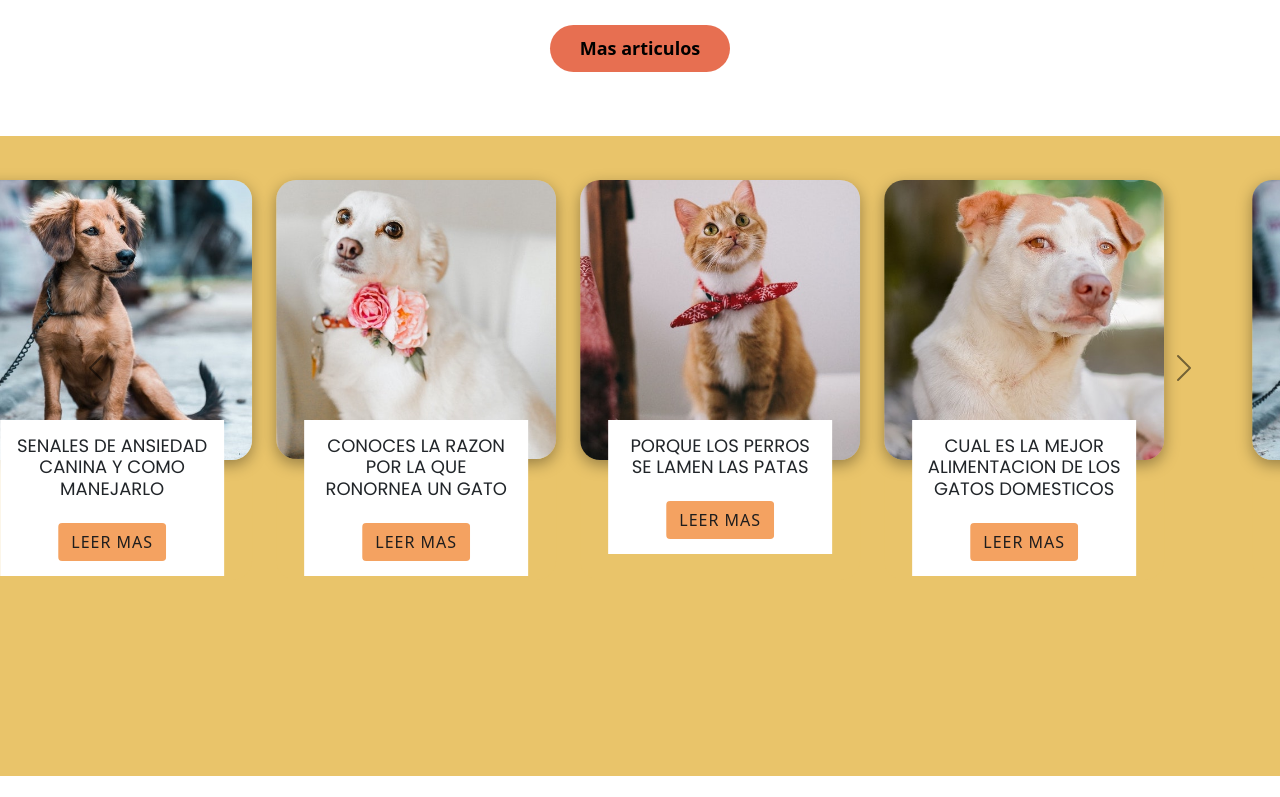
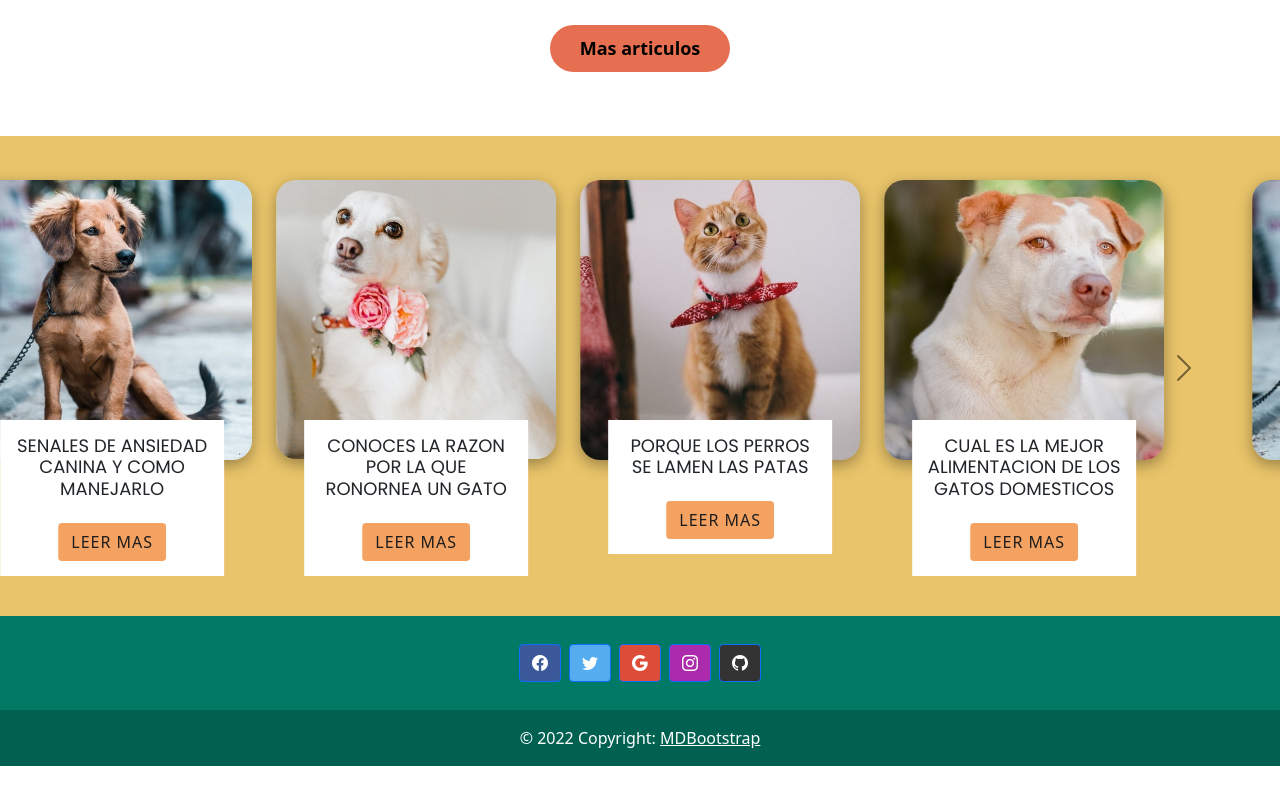
Before and after one commit to laucadi/frontedCompletoAdopciones, an Angular app: page /blog in a window 1280 px wide. Shown: the part 2000-2797 px from the top of the page. After the commit the page ends 2766 px from the top, so only its background shows below. Built offline with nearby package versions, Linux system fonts and the light colour scheme.

Commit message:
cambios pequeños

```diff
--- a/src/app/component/blog/blog.component.css
+++ b/src/app/component/blog/blog.component.css
@@ -20,12 +20,10 @@
 }
 
 .funciona {
-    background-color: #E9C46A;
+  background-color: #e9c46a;
   background-size: cover;
-    margin-bottom: 30px;
   padding-top: 20px;
-    height: 80vh;
-
+  height: 60vh;
 }
 
 .card {
@@ -34,7 +32,7 @@
   cursor: pointer;
   position: relative;
   height: 100%;
-    background-color: #E9C46A;
+  background-color: #e9c46a;
 }
 
 .card img {
@@ -64,11 +62,11 @@
   letter-spacing: 0, 2em;
   text-align: center;
   background-color: #ffffff;
-    font-family: 'Poppins', sans-serif;
+  font-family: "Poppins", sans-serif;
 }
 
 .leer {
-    background-color: #F4A261;
+  background-color: #f4a261;
   color: rgb(30, 29, 29);
   margin-top: 15px;
   letter-spacing: 1px;
@@ -88,14 +86,13 @@ a:hover {
   padding: 80px 0;
   min-height: 700px;
   position: relative;
-    background-color: #FCFAFA;
+  background-color: #fcfafa;
 }
 
 .hero-img-container {
   position: absolute;
   left: 0px;
   padding: 0;
-
 }
 
 .hero-img {
@@ -104,39 +101,30 @@ a:hover {
   overflow: hidden;
   border-radius: 100%;
   z-index: 0;
-
 }
 
 .hero-img img {
   width: 100%;
   height: auto;
   overflow: hidden;
-
 }
 
 .hero-title {
-    background-color: #FCFAFA;
+  background-color: #fcfafa;
   border-radius: 150px;
   padding: 25px 60px;
   padding-right: 10px;
   margin-top: 95px;
-
-
-
 }
 
 .hero-title h1 {
   font-size: 60px;
   font-weight: bold;
   line-height: 70px;
-    color: #E76F51;
+  color: #e76f51;
   text-decoration: none;
   transition: 500ms;
-    font-family: 'Poppins', sans-serif;
-
-
-
-
+  font-family: "Poppins", sans-serif;
 }
 
 .hero-title a {
@@ -151,10 +139,11 @@ a:hover {
   font-size: 22px;
   line-height: 30px;
   color: #404040;
-    font-family: 'Tajawal', sans-serif;
+  font-family: "Tajawal", sans-serif;
 }
 
-.author-img, .author-meta {
+.author-img,
+.author-meta {
   display: inline-block;
   vertical-align: top;
 }
@@ -164,7 +153,6 @@ a:hover {
   width: 60px;
   height: 60px;
   border-radius: 100px;
-
 }
 
 .author-img img {
@@ -172,25 +160,23 @@ a:hover {
   height: auto;
   overflow: hidden;
   border-radius: 100%;
-
 }
 
 .author-meta span {
   display: block;
-
 }
 
 .author-name {
   font-size: 18px;
   margin-top: 5px;
   font-weight: bold;
-    font-family: 'Tajawal', sans-serif;
+  font-family: "Tajawal", sans-serif;
 }
 
 .author-tag {
   font-size: 14px;
   color: #818181;
-    font-family: 'Tajawal', sans-serif;
+  font-family: "Tajawal", sans-serif;
 }
 
 .article-card {
@@ -202,7 +188,8 @@ a:hover {
   transform: scale(1.05);
 }
 
-.article-img, .article-meta {
+.article-img,
+.article-meta {
   display: inline-block;
   vertical-align: top;
 }
@@ -229,12 +216,12 @@ a:hover {
   font-size: 26px;
   font-weight: bold;
   color: #000;
-    font-family: 'Poppins', sans-serif;
+  font-family: "Poppins", sans-serif;
 }
 
 .article-meta p {
   color: #404040;
-    font-family: 'Tajawal', sans-serif;
+  font-family: "Tajawal", sans-serif;
 }
 
 .btn-lg {
@@ -245,16 +232,13 @@ a:hover {
 .btn-light {
   border-radius: 50px;
   font-weight: bold;
-    background-color: #E76F51;
+  background-color: #e76f51;
   border: none;
 }
 
-
-
 /* Media Queries */
 
-@media(max-width: 1200px) {
-
+@media (max-width: 1200px) {
   .hero-img {
     width: 500px;
     height: 500px;
@@ -268,12 +252,9 @@ a:hover {
     max-width: 450px;
     text-align: left;
   }
-
-
 }
 
-
-@media(max-width: 992px) {
+@media (max-width: 992px) {
   #hero {
     padding: 30px 0 60px;
   }
@@ -298,8 +279,7 @@ a:hover {
   }
 }
 
-@media(max-width: 585px) {
-
+@media (max-width: 585px) {
   .article-card .text-left {
     text-align: center !important;
   }
@@ -315,7 +295,7 @@ a:hover {
   }
 }
 
-@media(max-width: 320px) {
+@media (max-width: 320px) {
   .hero-img {
     width: 300px;
     height: 300px;
--- a/src/app/component/blog/blog.component.html
+++ b/src/app/component/blog/blog.component.html
@@ -1,4 +1,5 @@
 <app-navbar></app-navbar>
+
 <div class="container" id="hero">
     <div class="row justify-content-end">
         <div class="col-lg-6 hero-img-container">
@@ -225,7 +226,7 @@
                 <div class="row row-cols-4 row-cols-md-4 g-4" style="width: 95%; height: 70%; margin: 0 auto;">
                     <div class="col tarjeta">
                         <div class="card " style=" border: none;">
-                            <img src="assets/img/pexels-thắng-lê-11233818.jpg" class="card-img-top" alt="...">
+                            <img src="assets/img/pexels-11233818.jpg" class="card-img-top" alt="...">
                             <div class="card-body">
                                 <h5 class="card-title">SENALES DE ANSIEDAD CANINA Y COMO MANEJARLO</h5>
                                 <button class="btn leer">LEER MAS</button>
@@ -268,7 +269,7 @@
                 <div class="row row-cols-4 row-cols-md-4 g-4" style="width: 95%; height: 70%; margin: 0 auto;">
                     <div class="col tarjeta">
                         <div class="card " style=" border: none;">
-                            <img src="assets/img/pexels-thắng-lê-11233818.jpg" class="card-img-top" alt="...">
+                            <img src="assets/img/pexels-11233818.jpg" class="card-img-top" alt="...">
                             <div class="card-body">
                                 <h5 class="card-title">COMO DESPARASITARA MI PERRO?</h5>
                                 <button class="btn leer">LEER MAS</button>
@@ -321,3 +322,4 @@
         </button>
     </div>
 </div>
+<app-footer></app-footer>
--- a/src/app/component/navbar/navbar.component.html
+++ b/src/app/component/navbar/navbar.component.html
@@ -14,7 +14,7 @@
                 <a class=" cl2 ">Mascotas</a>
             </li>
             <li class="nav-item px-5">
-                <a class="nav-link active" routerLink="/blog">Blog</a>
+                <a class=" cl2" routerLink="/blog">Blog</a>
             </li>
             <li *ngIf="rol=='rescatista'" class="nav-item px-5">
                 <a class="nav-link active" href="#">Home</a>
```
Also changed, not shown: src/assets/img/pexels-11233818.jpg (renamed from src/assets/img/pexels-thắng-lê-11233818.jpg). Lines whose indentation alone changed are shown as unchanged.
